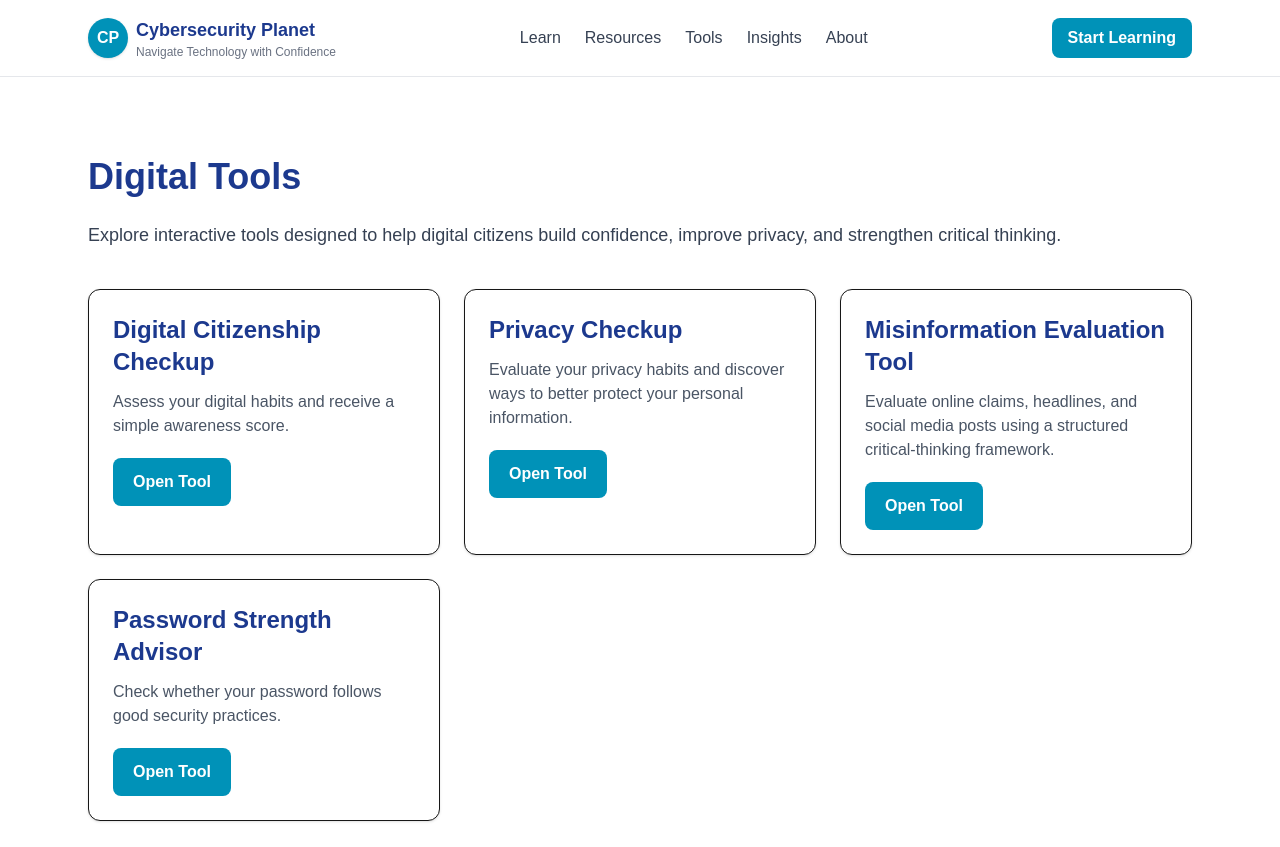
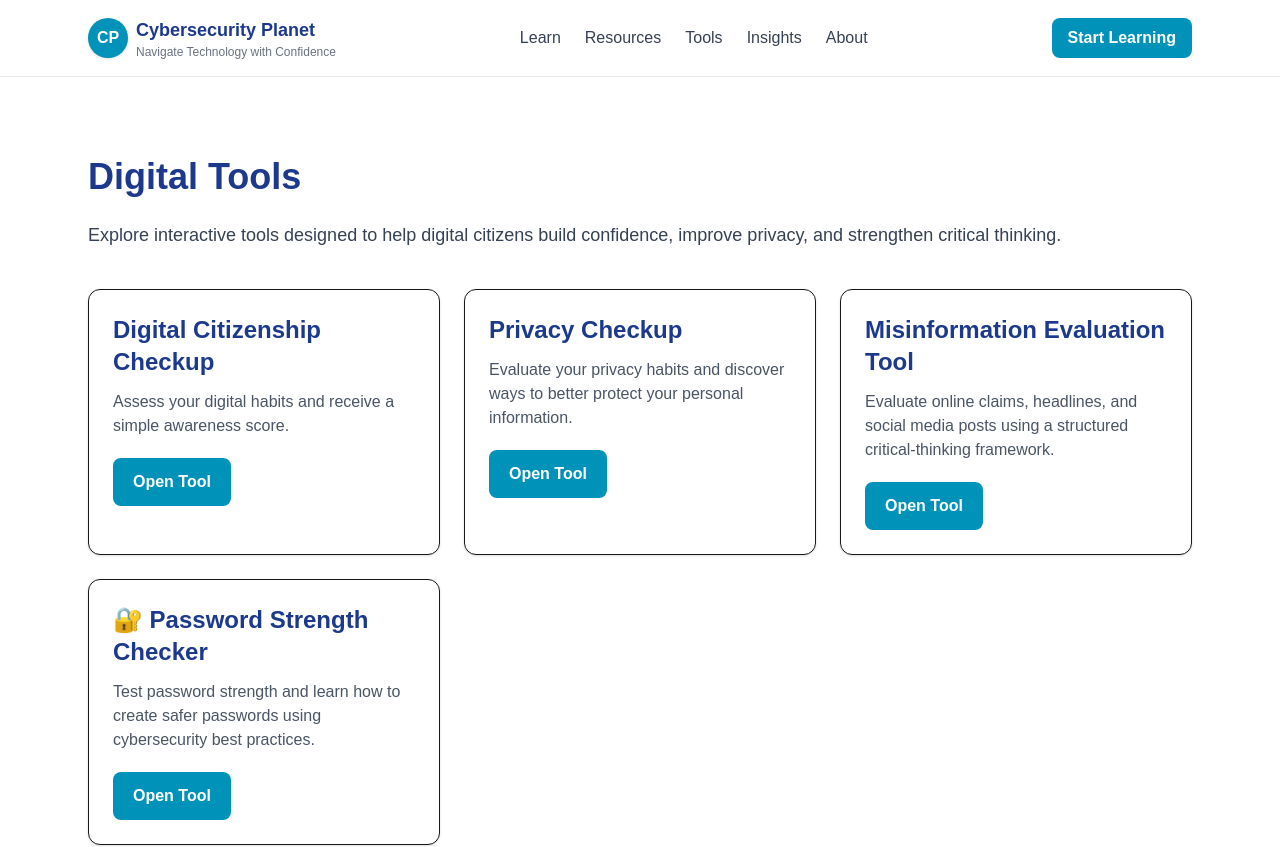
Before and after one commit to Black-widow-codes/Cybersecurity-Planet, a Next.js app: page /tools in a window 1280 px wide. Shown: the top 847 px of the page. Built offline with nearby package versions, Linux system fonts and the light colour scheme.

Commit message:
Add password strength checker to tools page

```diff
--- a/src/app/tools/page.tsx
+++ b/src/app/tools/page.tsx
@@ -21,10 +21,10 @@ export default function ToolsPage() {
       link: "/tools/misinformation-check",
     },
     {
-      title: "Password Strength Advisor",
+      title: "🔐 Password Strength Checker",
       description:
-        "Check whether your password follows good security practices.",
-      link: "/tools/password-strength",
+        "Test password strength and learn how to create safer passwords using cybersecurity best practices.",
+      link: "/tools/password-strength-checker",
     }
   ];
 
```
